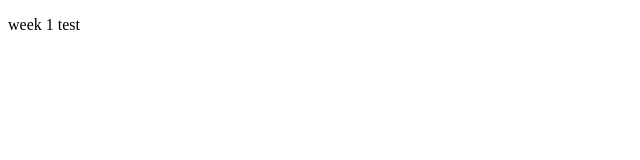
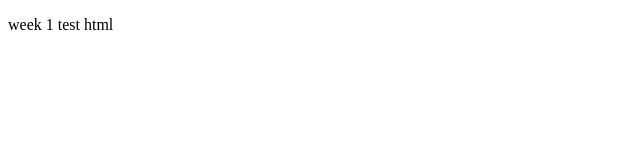
Before and after one commit to ljc2mail/coursera-html_css_javascript, a plain HTML site: page site/index.html in a window 1280 px wide. Shown: the full height of the page, 0-640 px from the left. Drawn offline with Linux system fonts and the light colour scheme.

Commit message:
add html

```diff
--- a/site/index.html
+++ b/site/index.html
@@ -4,6 +4,6 @@
 	<title>this is week1</title>
 </head>
 <body>
-<p> week 1 test</p>
+<p> week 1 test html</p>
 </body>
 </html>
```
